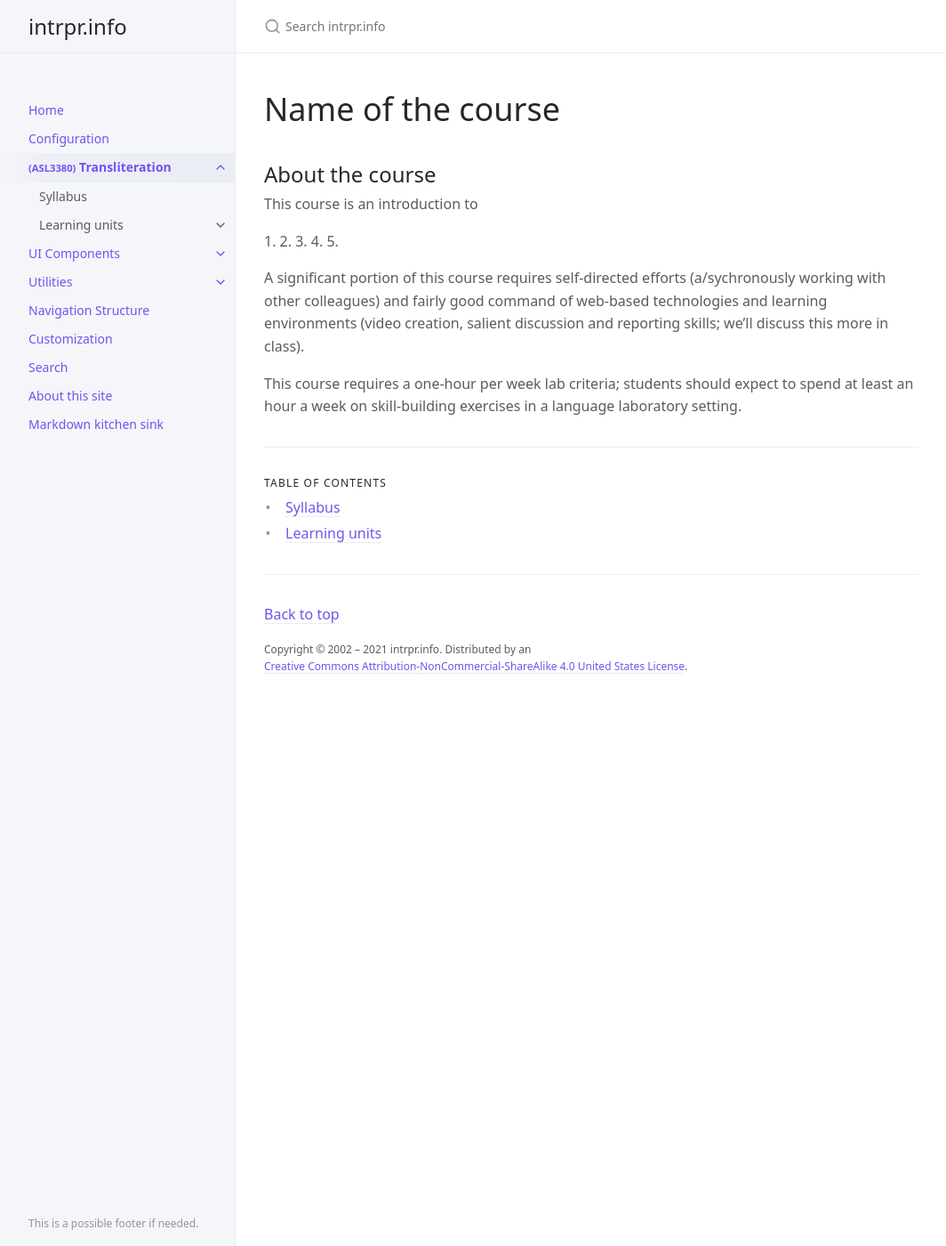
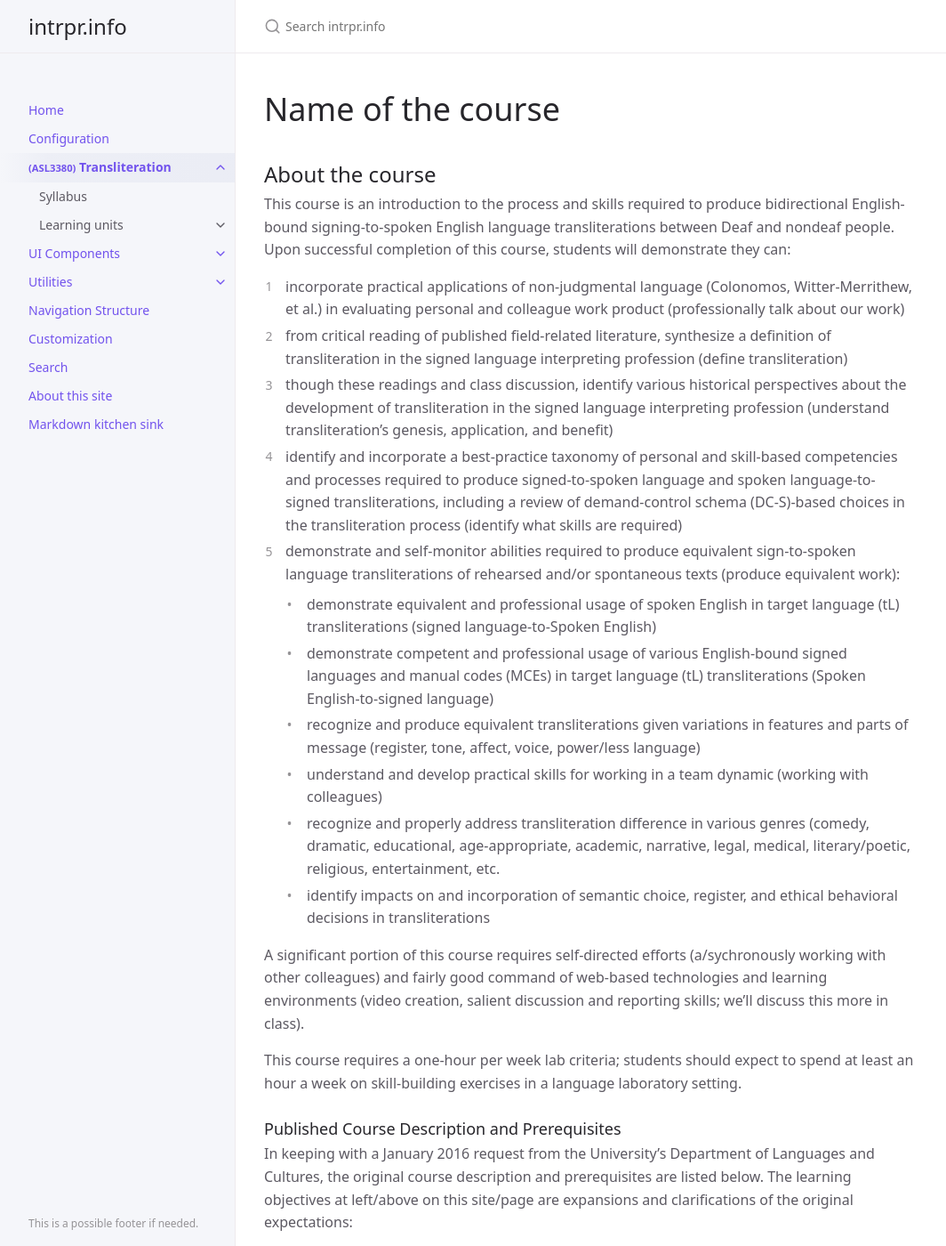
Before and after one commit to intrpr/intrpr-v8, a Jekyll site: the page built from docs/3380-transliteration/index.md, in a window 1280 px wide and 1400 px high. Shown: the whole window at 89% size, without its empty margins (107-1171 px from the left). Built offline with Jekyll 4.4.1, drawn with Linux system fonts in a browser that asks for light colours; some of the changed text lies outside the part shown.

Commit message:
Update index.md

```diff
--- a/docs/3380-transliteration/index.md
+++ b/docs/3380-transliteration/index.md
@@ -7,19 +7,39 @@ permalink: /docs/3380-transliteration
 ---
 
 # Name of the course
+
 ## About the course
-This course is an introduction to
+This course is an introduction to the process and skills required to produce bidirectional English-bound signing-to-spoken English language transliterations between Deaf and nondeaf people. Upon successful completion of this course, students will demonstrate they can:
 
-1.
-2.
-3.
-4.
-5.
+1. incorporate practical applications of non-judgmental language (Colonomos, Witter-Merrithew, et al.) in evaluating personal and colleague work product (professionally talk about our work)
+2. from critical reading of published field-related literature, synthesize a definition of transliteration in the signed language interpreting profession (define transliteration)
+3. though these readings and class discussion, identify various historical perspectives about the development of transliteration in the signed language interpreting profession (understand transliteration’s genesis, application, and benefit)
+4. identify and incorporate a best-practice taxonomy of personal and skill-based competencies and processes required to produce signed-to-spoken language and spoken language-to-signed transliterations, including a review of demand-control schema (DC-S)-based choices in the transliteration process (identify what skills are required)
+5. demonstrate and self-monitor abilities required to produce equivalent sign-to-spoken language transliterations of rehearsed and/or spontaneous texts (produce equivalent work):
+* demonstrate equivalent and professional usage of spoken English in target language (tL) transliterations (signed language-to-Spoken English)
+* demonstrate competent and professional usage of various English-bound signed languages and manual codes (MCEs) in target language (tL) transliterations (Spoken English-to-signed language)
+* recognize and produce equivalent transliterations given variations in features and parts of message (register, tone, affect, voice, power/less language)
+* understand and develop practical skills for working in a team dynamic (working with colleagues)
+* recognize and properly address transliteration difference in various genres (comedy, dramatic, educational, age-appropriate, academic, narrative, legal, medical, literary/poetic, religious, entertainment, etc.
+* identify impacts on and incorporation of semantic choice, register, and ethical behavioral decisions in transliterations
 
 A significant portion of this course requires self-directed efforts (a/sychronously working with other colleagues) and fairly good command of web-based technologies and learning environments (video creation, salient discussion and reporting skills; we’ll discuss this more in class).
 
 This course requires a one-hour per week lab criteria; students should expect to spend at least an hour a week on skill-building exercises in a language laboratory setting.
 
+### Published Course Description and Prerequisites
+In keeping with a January 2016 request from the University’s Department of Languages and Cultures, the original course description and prerequisites are listed below. The learning objectives at left/above on this site/page are expansions and clarifications of the original expectations:
 
+“Prerequisite: [Completion of] ASL3310 and University Advanced Standing. 3:3:1 [three semester credits; three weekly contact hours and one lab hour]. Introduces students to skills and processes required to produce conceptually accurate and linguistically appropriate messages using ASL signs in an English word order. Develops cognitive, semantic, and dual tasking abilities required to interpret spontaneous texts. Teaches and incorporates more advanced semantic choices and negotiation techniques, work with a variety of audience sizes and types. Helps students better understand how ethics impact behavioral decisions and interpretations. Gives more consideration to developing sets of technical or field-specific signs and applying these to interpretative work. Includes one-hour per week lab. Lab access fee of $10 applies.
+“Upon successful completion, students should be able to:
+* In real time, analyze and begin encoding source language for production in the target language.
+* With correct pronunciation, conceptual accuracy, and, using the culture of the source language as a driver, accurately express messages in the target linguistic order in a smooth and comprehensible fashion.
+* Have a greater understanding of the impact of physical and psychological factors on the interpreting interaction.
+* Demonstrate and understanding of the impact of the Code of Ethics on interpreting decisions.
+* Accurately receive and comprehend more advanced messages.
+* Demonstrate command of a sizeable lexicon of technical and field-specific terms.”
+
+---
+Note: All downloadable files — class notes, syllabi, and other handouts — are saved in PDF formats and require Adobe Acrobat Reader. If the computer you are using does not have Acrobat or the Acrobat browser plugin, you can download it free.
 
 {: .fs-6 .fw-300 }
```
